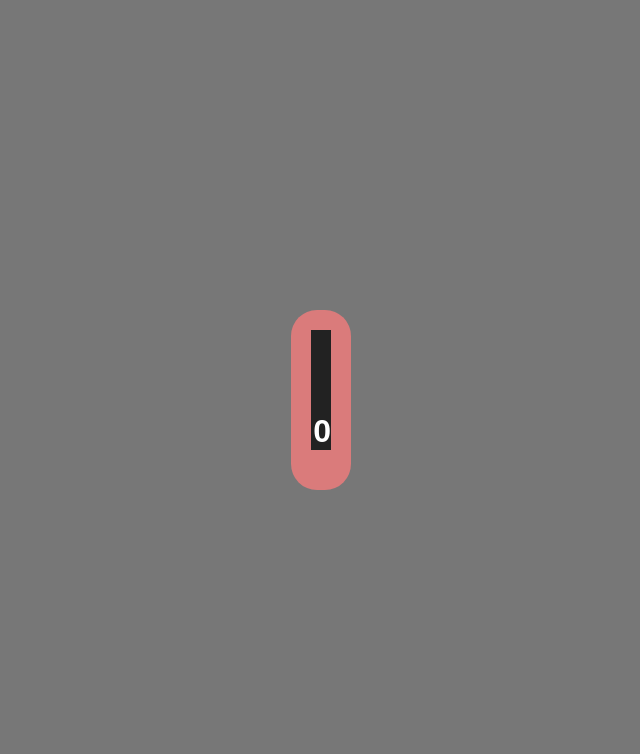
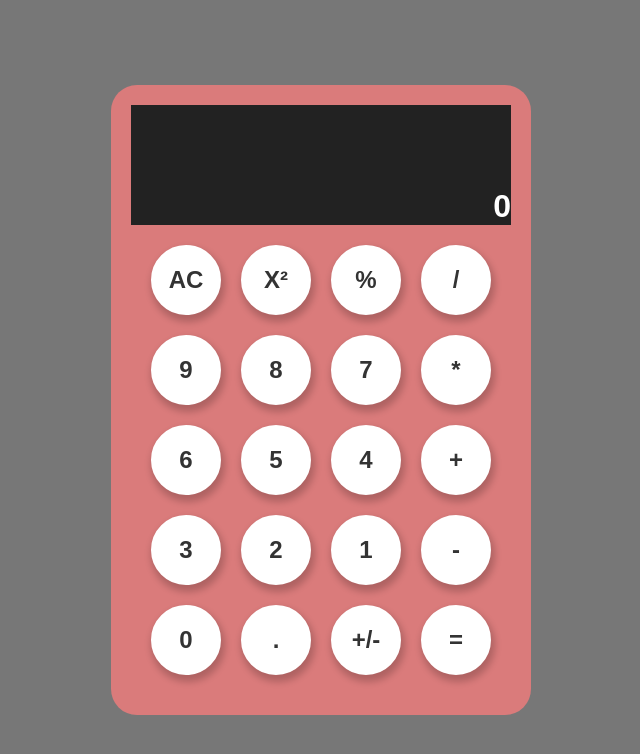
Before and after one commit to GraceOyiza/react-calculator, a React (Create React App) app: page / in a window 1280 px wide. Shown: the top 754 px of the page, without its empty margins (319-959 px from the left). Built offline with nearby package versions, Linux system fonts and the light colour scheme.

Commit message:
Add array and remove repietition of code

```diff
--- a/src/components/ButtonPanel.js
+++ b/src/components/ButtonPanel.js
@@ -1,12 +1,34 @@
-import PropTypes from 'prop-types';
+import Button from './Button';
 
-export default function ButtonPanel({ children }) {
-  return <div className="button_panel">{children}</div>;
+export default function ButtonPanel() {
+  const buttons = [
+    'AC',
+    'X²',
+    '%',
+    '/',
+    '9',
+    '8',
+    '7',
+    '*',
+    '6',
+    '5',
+    '4',
+    '+',
+    '3',
+    '2',
+    '1',
+    '-',
+    '0',
+    '.',
+    '+/-',
+    '=',
+  ];
+
+  return (
+    <div className="button_panel">
+      {buttons.map(button => (
+        <Button key={button} name={button} />
+      ))}
+    </div>
+  );
 }
-
-ButtonPanel.propTypes = {
-  children: PropTypes.oneOfType([
-    PropTypes.arrayOf(PropTypes.node),
-    PropTypes.node,
-  ]).isRequired,
-};
```
